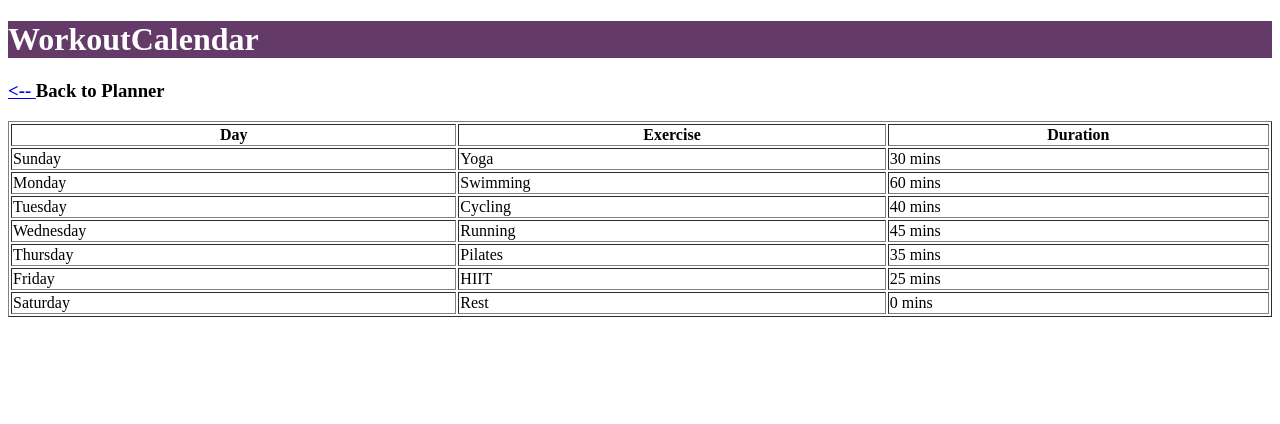
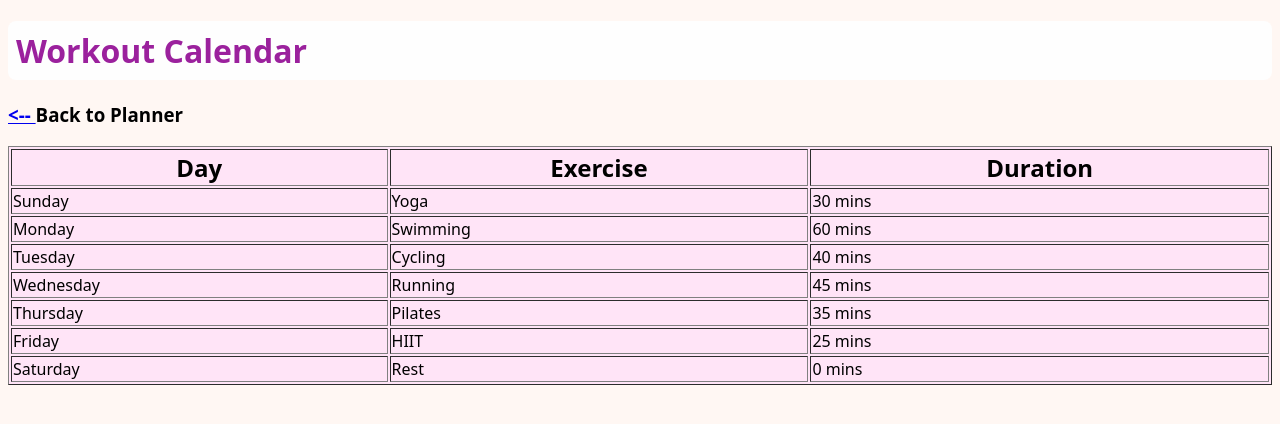
Before and after one commit to leah16303/monoRepo, a website: page packages/proto/public/WorkoutCalendar.html in a window 1280 px wide. Drawn offline with Linux system fonts and the light colour scheme.

Commit message:
added initial colors

```diff
--- a/packages/proto/public/WorkoutCalendar.html
+++ b/packages/proto/public/WorkoutCalendar.html
@@ -1,7 +1,9 @@
 <!DOCTYPE html>
 <html>
-    <header style="color: white; background-color: rgb(100, 58, 105)">
-        <h1>WorkoutCalendar</h1>
+  <link rel="stylesheet" href="/styles/page.css" />
+  <link rel="stylesheet" href="/styles/tokens.css" />
+    <header>
+        <h1>Workout Calendar</h1>
     </header>
 
     <h3>  <a href="index.html"> <-- </a> Back to Planner</h3>
--- /dev/null
+++ b/packages/proto/public/styles/page.css
@@ -0,0 +1,35 @@
+
+body {
+    font-family: var(--font-family-body);
+    background-color: var(--color-background-page);
+    font-weight: var(--font-body-regular);
+}
+
+header{
+    font-family: var(--font-family-display);
+    font-weight: var(--font-display-regular);
+    color : var(--bright-red);
+
+    h1{
+    font-weight: var(--font-display-black) ;
+    color : var(--bright-red);
+    background-color: var(--color-background-header);
+    padding: var(--size-spacing-medium);
+    border-radius: var(--size-radius-medium);
+    }
+
+}
+
+table {
+    background-color: var(--light-pink);
+    font-size: var(--size-type-table-small);
+}
+
+th{
+    font-size: var(--size-type-table-big);
+}
+
+p {
+    color: rgb(28, 25, 25);
+    /* background-color: rgb(242, 223, 238); */
+}
--- /dev/null
+++ b/packages/proto/public/styles/tokens.css
@@ -0,0 +1,52 @@
+:root {
+    --size-icon-normal: 2em;
+    --size-icon-large: 4em;
+
+    --size-spacing-small: 0.25rem;
+    --size-spacing-medium: 0.5rem;
+    --size-spacing-large: 1rem;
+    --size-spacing-xlarge: 2rem;
+
+    --size-radius-medium: var(--size-spacing-medium);
+
+
+    --size-type-body: 1rem;
+    --size-type-table-big : 1.5rem;
+    --size-type-table-small : 1rem;
+    --size-type-mlarge: 1.25rem;
+    --size-type-large: 1.5rem;
+    --size-type-xlarge: 2rem;
+    --size-type-xxlarge: 2.5rem;
+
+    --color-background-header: rgb(254, 254, 254);
+    --light-pink :  rgb(255, 228, 247);
+    --color-background-page: rgb(255, 247, 243);
+
+    --color-text: rgb(51 51 51);
+    --color-text-heading: rgb(79, 50, 85);
+
+    --bright-red :  rgb(155, 33, 157);
+
+
+    --font-family-body: "Noto Sans", "Fraunces", "Poppins", Cambria,
+    "Noto Serif", "Bitstream Charter", serif;
+
+
+    --font-family-display:"Fraunces",  "Noto Sans", "Fraunces", Calibri, Roboto,
+    "Segoe UI", Ubuntu, sans-serif;
+
+
+    --font-body-light : 300;
+    --font-body-regular : 400;
+    --font-body-bold : 700;
+    --font-body-black : 900;
+    --font-body-thin : 100;
+    --font-body-extralight : 200;
+
+    --font-display-light : 300;
+    --font-display-regular : 400;
+    --font-display-bold : 700;
+    --font-display-black : 900;
+    --font-display-thin : 100;
+    --font-display-extralight : 200;
+}
```
Also changed, not shown: packages/proto/public/ExerciseOptions.html (+3 -2 lines), packages/proto/public/Journal.html (+3 -1 lines), packages/proto/public/MealPlan.html (+3 -1 lines), packages/proto/public/Recipes.html (+3 -1 lines), packages/proto/public/index.html (+11 -1 lines).
